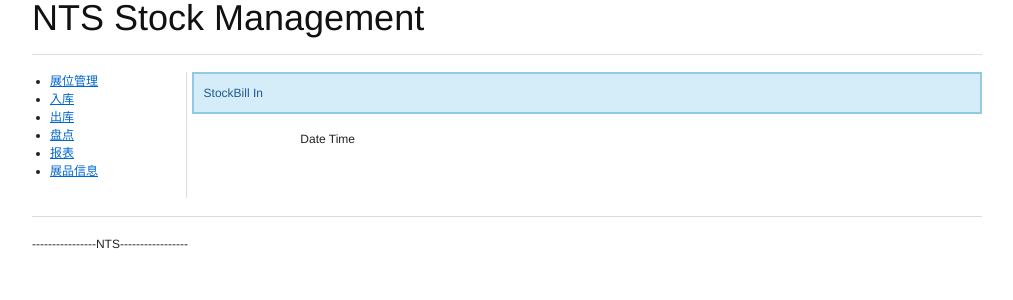
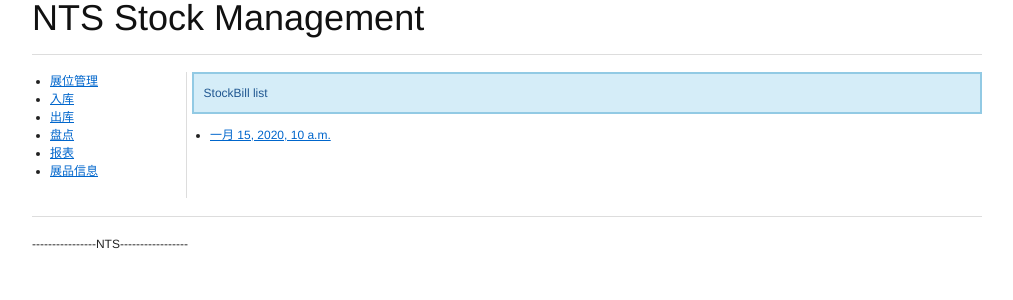
Before and after one commit to phiree/ntsstock, a Django app: template stockmanage/templates/stockmanage/stockbill.html in a window 1280 px wide. Shown: the top 300 px of the page, without its empty margins (133-1146 px from the left). Run offline with Django 3.2, Linux system fonts and the light colour scheme; the template is opened without the code that fills it: values that come from a table or form of the project are taken from there, others are empty; tables that the repository leaves empty hold one stand-in row (values such as "Sample post"); parts of the project's set-up code (start-up, migrations or seed data) failed here and were passed over.

```diff
--- a/stockmanage/templates/stockmanage/stockbill.html
+++ b/stockmanage/templates/stockmanage/stockbill.html
@@ -1,12 +1,16 @@
 {% extends "stockmanage/base.html" %}
 {%block content_title%}
-StockBill In
+StockBill list
 {%endblock%}
 {%block content%}
-<table>
-	<tr><td></td><td>Date Time</td><td></td><td></td></tr>
-{%for bill in stockbills%}
-
-{%endfor%}
-</table>
+{% if stockbill_list %}
+<ul>
+{%for stockbill in stockbill_list%}
+  {#<li><a href="{%url 'stockmanage:stockbill_edit' stockbill.id%}">{{stockbill.billtime}}</a></li>#}
+  <li><a href="{%url 'stockmanage:estockbill_edit' stockbill.id%}">{{stockbill.BillTime}}</a></li>
+  {%endfor%}
+</ul>
+{%else%}
+<p>No bill are availabel.</p>
+{%endif%}
 {%endblock%}
--- a/stockmanage/urls.py
+++ b/stockmanage/urls.py
@@ -8,6 +8,9 @@ urlpatterns=patterns(''
                      ,url(r'^location_get/(?P<location_id>\d+)$',views.location_get,name='location_get' )
                      ,url(r'^location_delete/(?P<location_id>\d+)$',views.location_delete,name='location_delete' )
 
+                     ,url(r'^stockbill/list/all/',views.stockbill_list,name='stockbill_list' )
                      ,url(r'^stockbill/in/',views.stockbill_in_index,name='stockbill_in_index' )
+                     ,url(r'^stockbill/create/',views.stockbill_create,name='stockbill_create' )
+                     ,url(r'^stockbill/edit/(?P<bill_id>[^/]+)/',views.stockbill_edit,name='estockbill_edit' )
                      ,url(r'^$',views.index,name='index')
                      )
```
